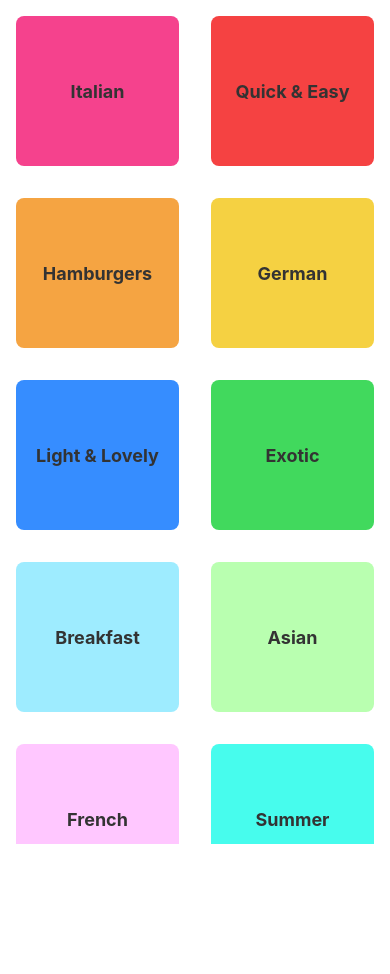
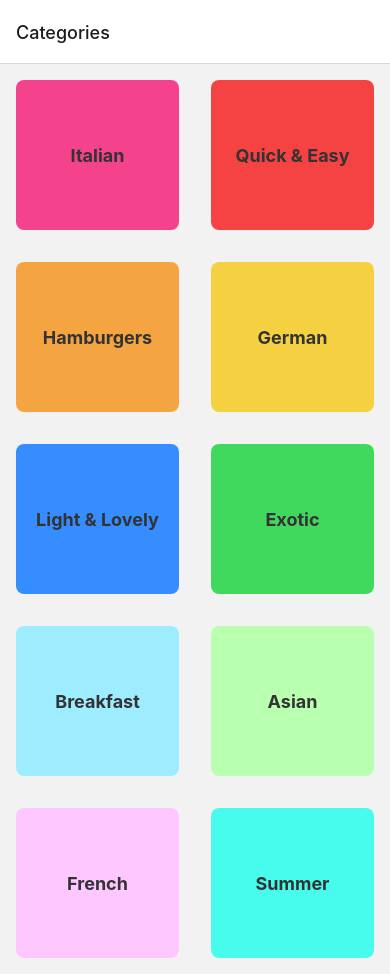
Before and after one commit to petrmichal0/my-recipe-book, a React Native app in the folder my-app/: screen / in a window 390 px wide. Before the commit the page ends 844 px from the top, so only its background shows below. Built offline with nearby package versions, Linux system fonts and the light colour scheme.

Commit message:
ADD StackNavigator

```diff
--- a/my-app/App.tsx
+++ b/my-app/App.tsx
@@ -1,12 +1,21 @@
 import { StyleSheet } from "react-native";
 import { StatusBar } from "expo-status-bar";
+import { NavigationContainer } from "@react-navigation/native";
+import { createStackNavigator } from "@react-navigation/stack";
+
 import CategoriesScreen from "./screens/CategoriesScreen";
+
+const Stack = createStackNavigator();
 
 export default function App() {
   return (
     <>
-      <StatusBar style="light" />
-      <CategoriesScreen />
+      <StatusBar style="dark" />
+      <NavigationContainer>
+        <Stack.Navigator>
+          <Stack.Screen name="Categories" component={CategoriesScreen} />
+        </Stack.Navigator>
+      </NavigationContainer>
     </>
   );
 }
```
